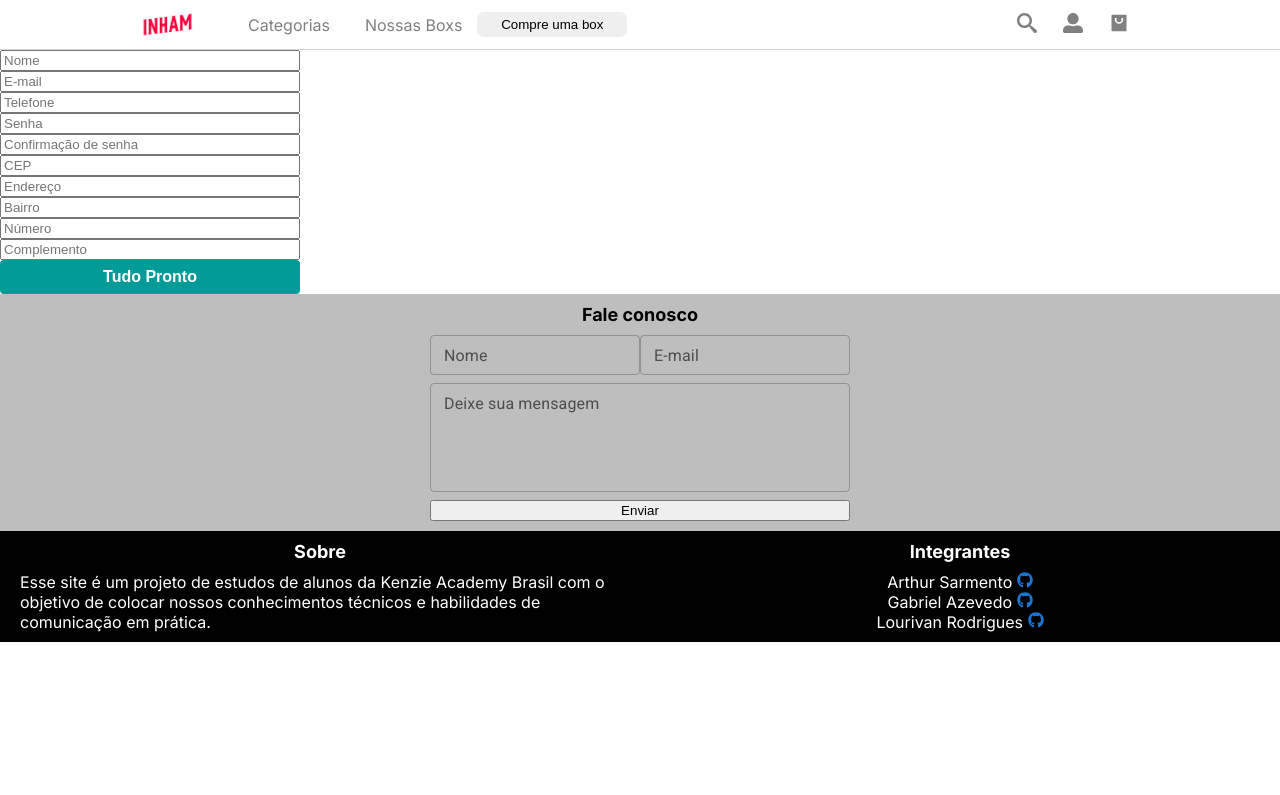
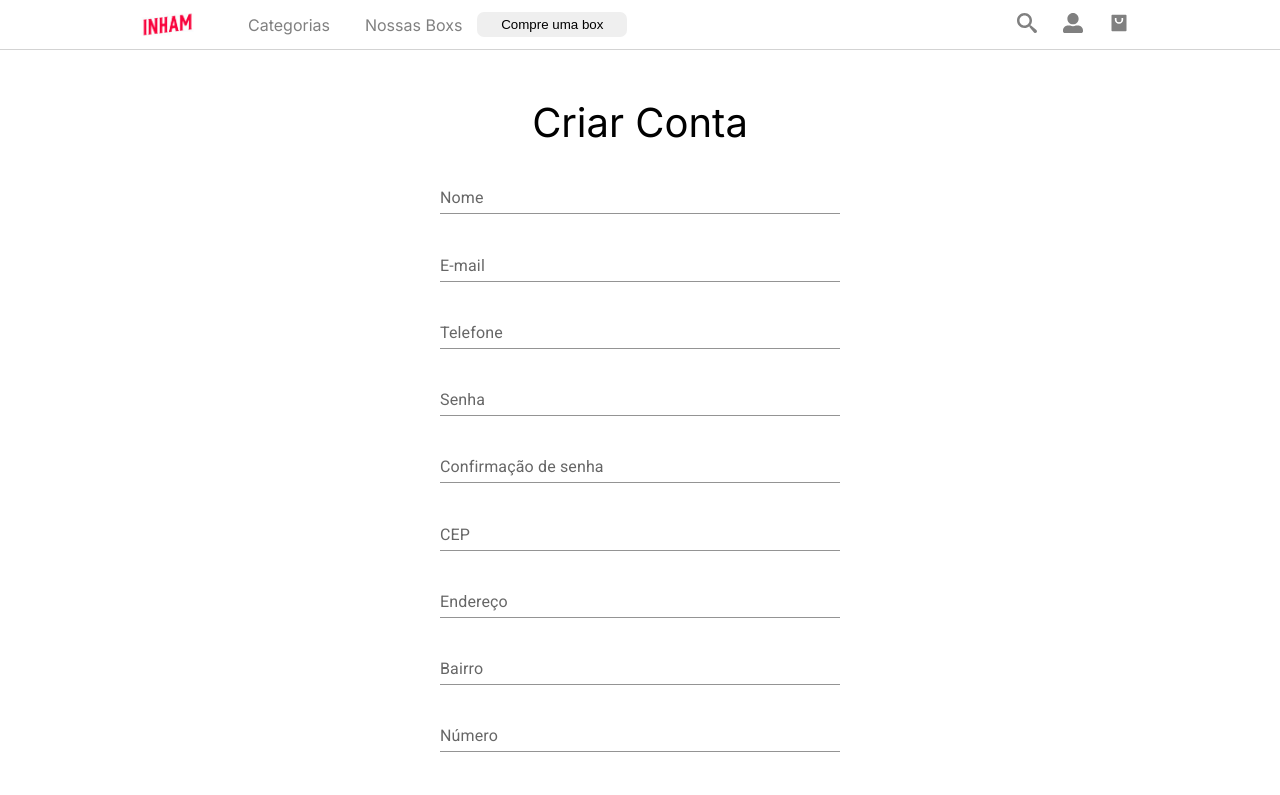
Before and after one commit to lourivanluz/capstone, a React (Create React App) app: page /register in a window 1280 px wide. Shown: the top 795 px of the page. Built offline with nearby package versions, Linux system fonts and the light colour scheme; no server answers.

Commit message:
style: forms de cadastro e edição

```diff
--- a/src/Components/EditForm/index.js
+++ b/src/Components/EditForm/index.js
@@ -3,6 +3,9 @@ import * as yup from "yup";
 import { yupResolver } from "@hookform/resolvers/yup";
 
 import { useUser } from "../../Providers/User";
+import { FormWrapper } from "../SignUpForm/style";
+import { TextField } from "@mui/material";
+import FlexButton from "../FlexButton";
 
 const EditForm = () => {
   const schema = yup.object().shape({
@@ -25,34 +28,68 @@ const EditForm = () => {
   const { editAccount } = useUser();
 
   return (
-    <form
-      onSubmit={handleSubmit(editAccount)}
-      style={{ display: "flex", flexDirection: "column", width: "300px" }}
-    >
-      {!!errors.name && <span>{errors.name.message}</span>}
-      <input placeholder="Nome" {...register("name")} />
+    <form onSubmit={handleSubmit(editAccount)}>
+      <FormWrapper>
+        <h1>Editar Conta</h1>
 
-      {!!errors.email && <span>{errors.email.message}</span>}
-      <input placeholder="E-mail" {...register("email")} />
+        <TextField
+          label={errors.name ? errors.name.message : "Nome"}
+          fullWidth
+          variant="standard"
+          {...register("name")}
+        />
 
-      {!!errors.phone && <span>{errors.phone.message}</span>}
-      <input placeholder="Telefone" {...register("phone")} />
+        <TextField
+          label={errors.email ? errors.email.message : "E-mail"}
+          fullWidth
+          variant="standard"
+          {...register("email")}
+        />
 
-      {!!errors.cep && <span>{errors.cep.message}</span>}
-      <input placeholder="CEP" {...register("cep")} />
+        <TextField
+          label={errors.phone ? errors.phone.message : "Telefone"}
+          fullWidth
+          variant="standard"
+          {...register("phone")}
+        />
 
-      {!!errors.address && <span>{errors.address.message}</span>}
-      <input placeholder="Endereço" {...register("address")} />
+        <TextField
+          label={errors.cep ? errors.cep.message : "CEP"}
+          fullWidth
+          variant="standard"
+          {...register("cep")}
+        />
 
-      {!!errors.area && <span>{errors.area.message}</span>}
-      <input placeholder="Bairro" {...register("area")} />
+        <TextField
+          label={errors.address ? errors.address.message : "Endereço"}
+          fullWidth
+          variant="standard"
+          {...register("address")}
+        />
 
-      {!!errors.number && <span>{errors.number.message}</span>}
-      <input placeholder="Número" {...register("number")} />
+        <TextField
+          label={errors.area ? errors.area.message : "Bairro"}
+          fullWidth
+          variant="standard"
+          {...register("area")}
+        />
 
-      <input placeholder="Complemento" {...register("complement")} />
+        <TextField
+          label={errors.number ? errors.number.message : "Número"}
+          fullWidth
+          variant="standard"
+          {...register("number")}
+        />
 
-      <button type="submit">Salvar alterações</button>
+        <TextField
+          label={errors.complement ? errors.complement.message : "Complemento"}
+          fullWidth
+          variant="standard"
+          {...register("complement")}
+        />
+
+        <FlexButton type="submit">Tudo Pronto</FlexButton>
+      </FormWrapper>
     </form>
   );
 };
--- a/src/Components/SignUpForm/index.js
+++ b/src/Components/SignUpForm/index.js
@@ -4,6 +4,8 @@ import { yupResolver } from "@hookform/resolvers/yup";
 
 import { useUser } from "../../Providers/User";
 import FlexButton from "../FlexButton";
+import { FormWrapper } from "./style";
+import { TextField } from "@mui/material";
 
 const SignUpForm = () => {
   const schema = yup.object().shape({
@@ -37,44 +39,86 @@ const SignUpForm = () => {
   const { createAccount } = useUser();
 
   return (
-    <form
-      onSubmit={handleSubmit(createAccount)}
-      style={{ display: "flex", flexDirection: "column", width: "300px" }}
-    >
-      {!!errors.name && <span>{errors.name.message}</span>}
-      <input placeholder="Nome" {...register("name")} />
+    <form onSubmit={handleSubmit(createAccount)}>
+      <FormWrapper>
+        <h1>Criar Conta</h1>
 
-      {!!errors.email && <span>{errors.email.message}</span>}
-      <input placeholder="E-mail" {...register("email")} />
+        <TextField
+          label={errors.name ? errors.name.message : "Nome"}
+          fullWidth
+          variant="standard"
+          {...register("name")}
+        />
 
-      {!!errors.phone && <span>{errors.phone.message}</span>}
-      <input placeholder="Telefone" {...register("phone")} />
+        <TextField
+          label={errors.email ? errors.email.message : "E-mail"}
+          fullWidth
+          variant="standard"
+          {...register("email")}
+        />
 
-      {!!errors.password && <span>{errors.password.message}</span>}
-      <input type="password" placeholder="Senha" {...register("password")} />
+        <TextField
+          label={errors.phone ? errors.phone.message : "Telefone"}
+          fullWidth
+          variant="standard"
+          {...register("phone")}
+        />
 
-      {!!errors.passconf && <span>{errors.passconf.message}</span>}
-      <input
-        type="password"
-        placeholder="Confirmação de senha"
-        {...register("passconf")}
-      />
+        <TextField
+          label={errors.password ? errors.password.message : "Senha"}
+          fullWidth
+          variant="standard"
+          type="password"
+          {...register("password")}
+        />
 
-      {!!errors.cep && <span>{errors.cep.message}</span>}
-      <input placeholder="CEP" {...register("cep")} />
+        <TextField
+          label={
+            errors.passconf ? errors.passconf.message : "Confirmação de senha"
+          }
+          fullWidth
+          variant="standard"
+          type="password"
+          {...register("passconf")}
+        />
 
-      {!!errors.address && <span>{errors.address.message}</span>}
-      <input placeholder="Endereço" {...register("address")} />
+        <TextField
+          label={errors.cep ? errors.cep.message : "CEP"}
+          fullWidth
+          variant="standard"
+          {...register("cep")}
+        />
 
-      {!!errors.area && <span>{errors.area.message}</span>}
-      <input placeholder="Bairro" {...register("area")} />
+        <TextField
+          label={errors.address ? errors.address.message : "Endereço"}
+          fullWidth
+          variant="standard"
+          {...register("address")}
+        />
 
-      {!!errors.number && <span>{errors.number.message}</span>}
-      <input placeholder="Número" {...register("number")} />
+        <TextField
+          label={errors.area ? errors.area.message : "Bairro"}
+          fullWidth
+          variant="standard"
+          {...register("area")}
+        />
 
-      <input placeholder="Complemento" {...register("complement")} />
+        <TextField
+          label={errors.number ? errors.number.message : "Número"}
+          fullWidth
+          variant="standard"
+          {...register("number")}
+        />
 
-      <FlexButton type="submit">Tudo Pronto</FlexButton>
+        <TextField
+          label={errors.complement ? errors.complement.message : "Complemento"}
+          fullWidth
+          variant="standard"
+          {...register("complement")}
+        />
+
+        <FlexButton type="submit">Tudo Pronto</FlexButton>
+      </FormWrapper>
     </form>
   );
 };
--- /dev/null
+++ b/src/Components/SignUpForm/style.js
@@ -0,0 +1,24 @@
+import styled from "styled-components";
+
+export const FormWrapper = styled.div`
+  display: flex;
+  height: 900px;
+  width: 95vw;
+  max-width: 400px;
+  margin: 0 auto;
+  padding: 3em 0;
+  flex-direction: column;
+  justify-content: space-between;
+  align-items: center;
+
+  h1 {
+    font-size: 2.5em;
+  }
+
+  button {
+    font-size: 20px;
+    width: 80vw;
+    max-width: 320px;
+    margin-top: 1em;
+  }
+`;
```
